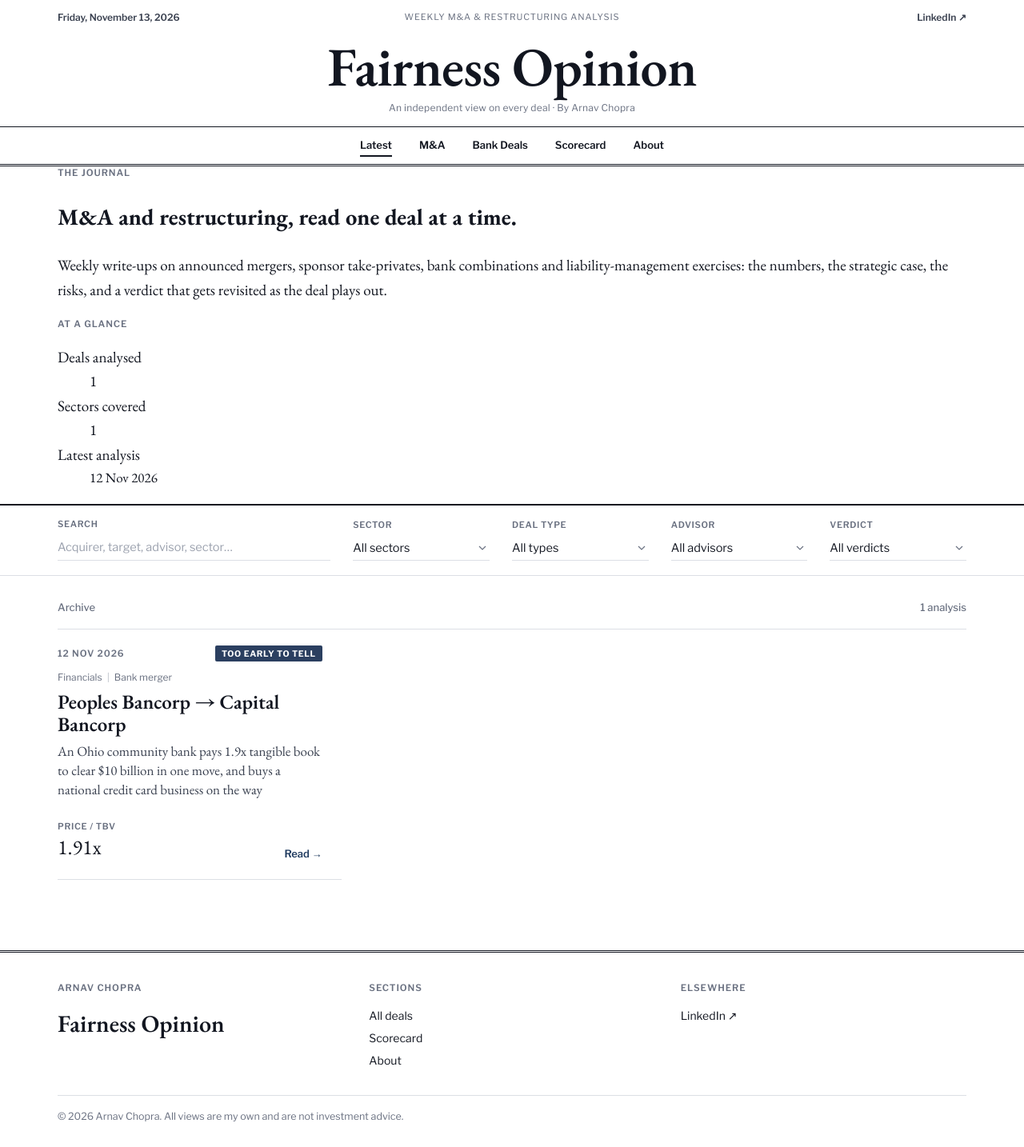
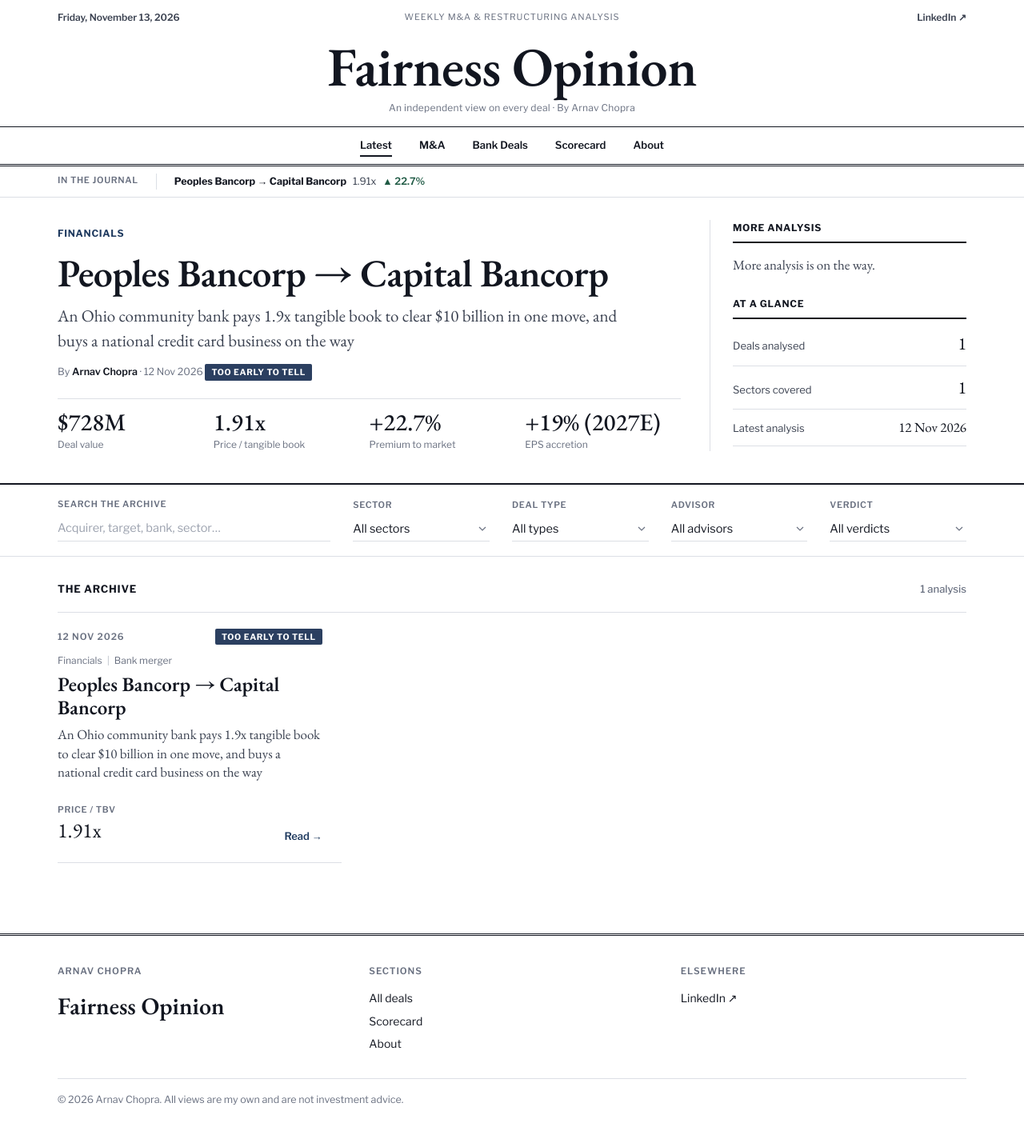
Before and after one commit to arnavchopra24/arnavchopra24, a Jekyll site: the page built from index.html, in a window 1280 px wide. Shown: the whole page at 80% size. Built offline with Jekyll 4.4.1, drawn with Linux system fonts in a browser that asks for light colours; after the commit the page ends 1413 px from its top, so only the background shows below that.

Commit message:
Update index.html

```diff
--- a/index.html
+++ b/index.html
@@ -3,38 +3,42 @@ layout: default
 nav: journal
 body_class: home-page
 ---
-<section class="wrap hero">
-  <div class="hero-text">
-    <span class="caps kicker">The Journal</span>
-    <h1 class="hero-title">M&amp;A and restructuring, read one deal at a time.</h1>
-    <p class="hero-lede">Weekly write-ups on announced mergers, sponsor take-privates, bank combinations and liability-management exercises: the numbers, the strategic case, the risks, and a verdict that gets revisited as the deal plays out.</p>
+<div class="ticker" aria-label="Deals in the journal"><div class="wrap ticker-inner" id="ticker"></div></div>
+
+<section class="wrap front">
+  <div class="lead" id="lead">
+    <noscript><p class="empty">Turn on JavaScript to see the latest analysis.</p></noscript>
   </div>
-  <aside class="pulse" aria-label="At a glance">
-    <span class="caps kicker">At a glance</span>
-    <dl class="pulse-list">
-      <div><dt>Deals analysed</dt><dd class="num" id="stat-count">0</dd></div>
-      <div><dt>Sectors covered</dt><dd class="num" id="stat-sectors">0</dd></div>
-      <div><dt>Latest analysis</dt><dd class="num" id="stat-latest">—</dd></div>
-    </dl>
+  <aside class="side">
+    <span class="side-label">More analysis</span>
+    <div id="more"></div>
+    <div class="side-stats">
+      <span class="side-label">At a glance</span>
+      <dl>
+        <div><dt>Deals analysed</dt><dd class="num" id="stat-count">0</dd></div>
+        <div><dt>Sectors covered</dt><dd class="num" id="stat-sectors">0</dd></div>
+        <div><dt>Latest analysis</dt><dd class="num" id="stat-latest">—</dd></div>
+      </dl>
+    </div>
   </aside>
 </section>
 
 <section class="filters" aria-label="Filter deals">
   <div class="wrap filters-inner">
     <label class="filter filter-search">
-      <span class="caps filter-label">Search</span>
-      <input type="search" id="f-search" placeholder="Acquirer, target, advisor, sector…" autocomplete="off">
+      <span class="filter-label">Search the archive</span>
+      <input type="search" id="f-search" placeholder="Acquirer, target, bank, sector…" autocomplete="off">
     </label>
-    <label class="filter"><span class="caps filter-label">Sector</span><select id="f-sector"><option value="">All sectors</option></select></label>
-    <label class="filter"><span class="caps filter-label">Deal type</span><select id="f-type"><option value="">All types</option></select></label>
-    <label class="filter"><span class="caps filter-label">Advisor</span><select id="f-advisor"><option value="">All advisors</option></select></label>
-    <label class="filter"><span class="caps filter-label">Verdict</span><select id="f-verdict"><option value="">All verdicts</option></select></label>
+    <label class="filter"><span class="filter-label">Sector</span><select id="f-sector"><option value="">All sectors</option></select></label>
+    <label class="filter"><span class="filter-label">Deal type</span><select id="f-type"><option value="">All types</option></select></label>
+    <label class="filter"><span class="filter-label">Advisor</span><select id="f-advisor"><option value="">All advisors</option></select></label>
+    <label class="filter"><span class="filter-label">Verdict</span><select id="f-verdict"><option value="">All verdicts</option></select></label>
   </div>
 </section>
 
 <section class="wrap archive" id="archive" data-src="{{ '/deals.json' | relative_url }}">
   <div class="archive-head">
-    <span class="caps">Archive</span>
+    <span class="h">The archive</span>
     <span class="caps" id="archive-count"></span>
   </div>
   <div class="card-grid" id="card-grid"></div>
```
